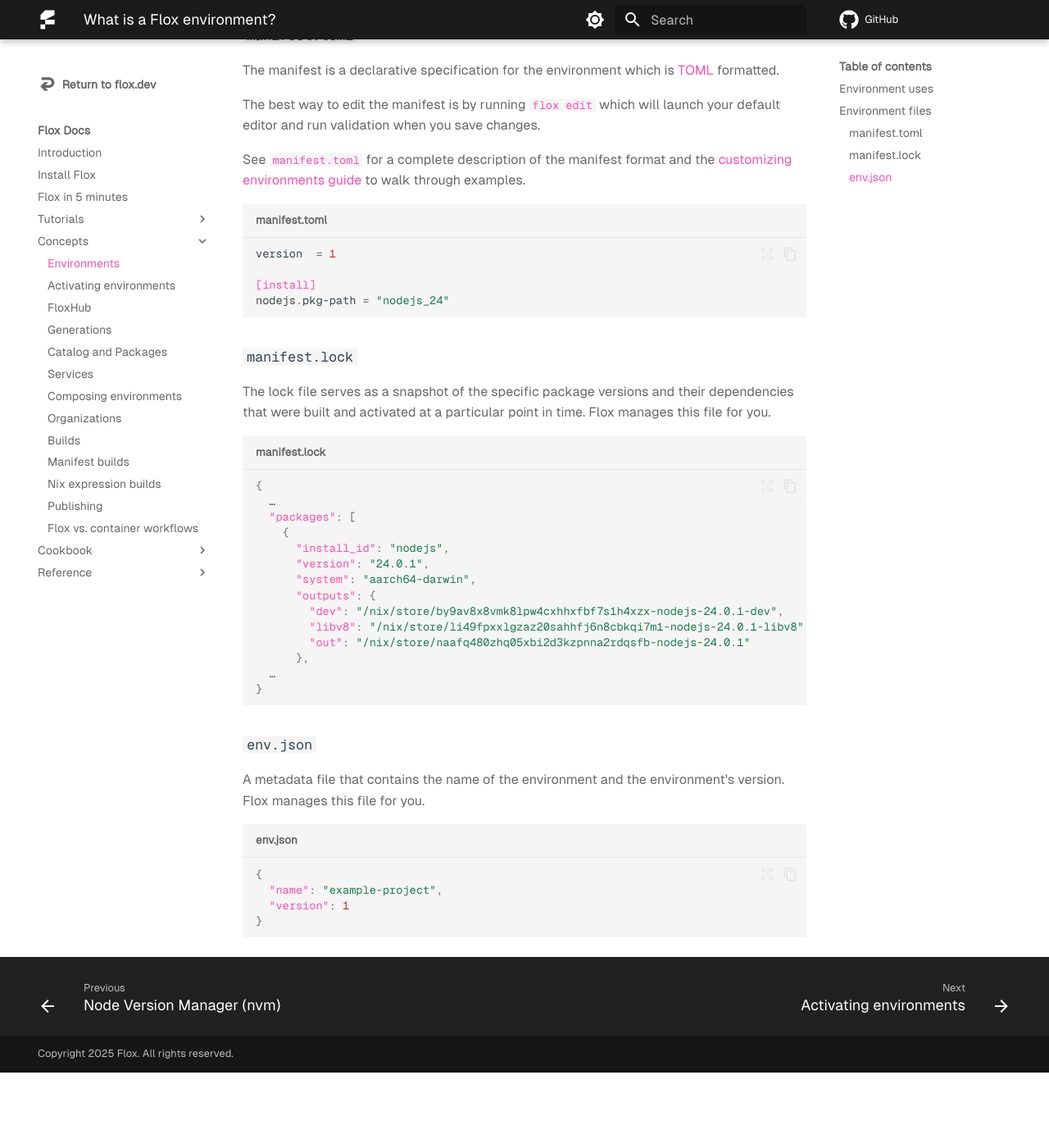
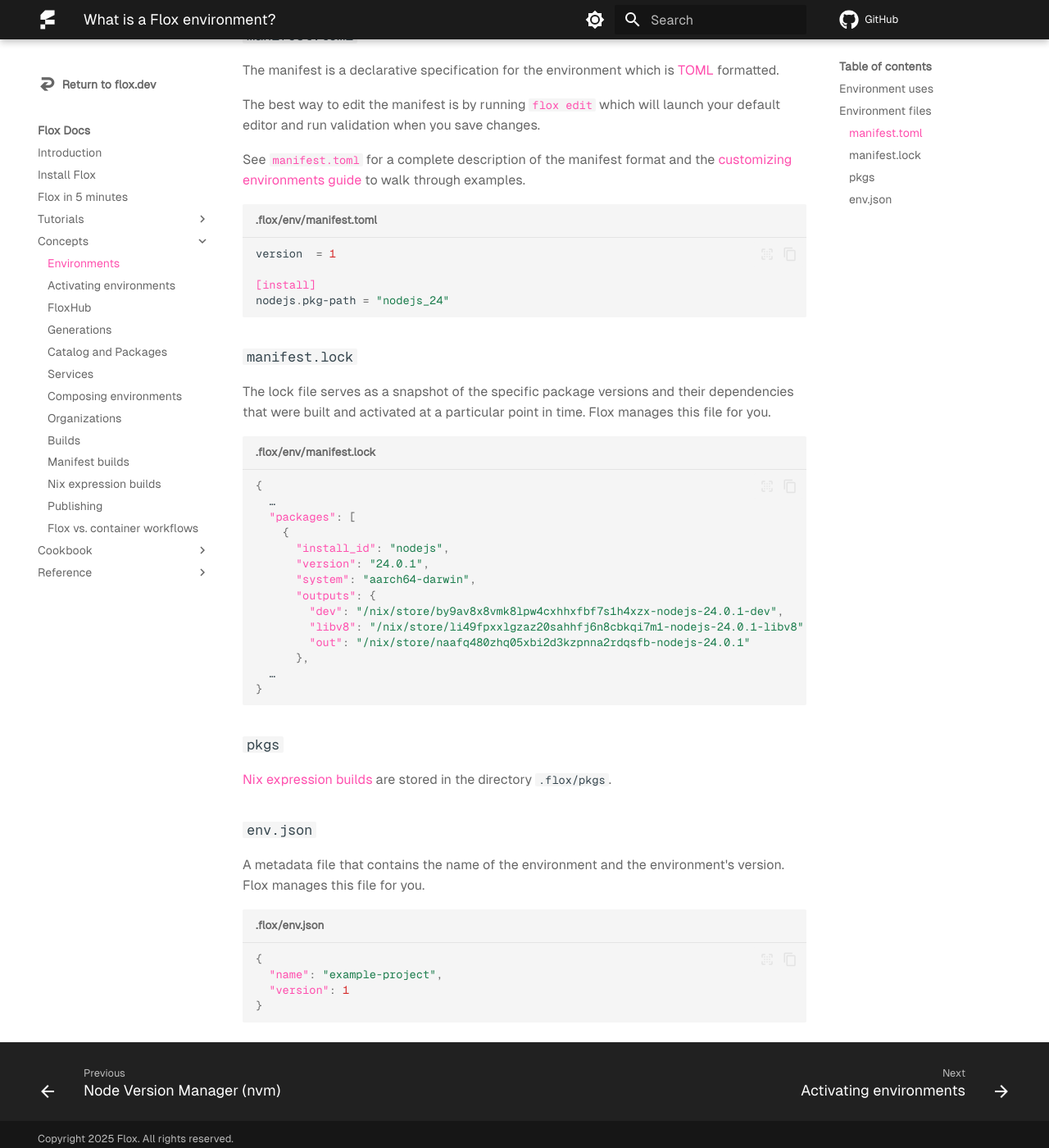
Before and after one commit to flox/floxdocs, an MkDocs documentation site: the page built from docs/concepts/environments.md, in a window 1280 px wide and 1400 px high, scrolled down 1313 px. Shown: the whole window at 82% size. Built offline with MkDocs 1.6.1 and Material for MkDocs 9.7.7, drawn with Linux system fonts in a browser that asks for light colours; plug-ins that fetch from the network failed and are left out; comment, search, counter and statistics services are not loaded; before the commit the page ends 2621 px from its top, so only the background shows below that.

Commit message:
feat(nef): Link .flox/pkgs from environments
And qualify the paths of the other files since some of them are in
`.flox/env` and some aren't. I'm not changing the heading titles because
that would break links and potentially make them too wordy.

````diff
--- a/docs/concepts/environments.md
+++ b/docs/concepts/environments.md
@@ -62,7 +62,7 @@
 
 See [`manifest.toml`][manifest] for a complete description of the manifest format and the [customizing environments guide][customizing_environments_guide] to walk through examples.
 
-```toml title="manifest.toml"
+```toml title=".flox/env/manifest.toml"
 version  = 1
 
 [install]
@@ -74,7 +74,7 @@
 The lock file serves as a snapshot of the specific package versions and their dependencies that were built and activated at a particular point in time.
 Flox manages this file for you.
 
-``` json title="manifest.lock"
+``` json title=".flox/env/manifest.lock"
 {
   …
   "packages": [
@@ -91,12 +91,16 @@
 }
 ```
 
+### `pkgs`
+
+[Nix expression builds][nix-expression-builds-concept] are stored in the directory `.flox/pkgs`.
+
 ### `env.json`
 
 A metadata file that contains the name of the environment and the environment's
 version. Flox manages this file for you.
 
-``` json title="env.json"
+``` json title=".flox/env.json"
 {
   "name": "example-project",
   "version": 1
@@ -119,4 +123,5 @@
 [floxhub_concept]: ./floxhub.md
 [discourse]: https://discourse.flox.dev/
 [manifest]: ../reference/command-reference/manifest.toml.md
+[nix-expression-builds-concept]: ./nix-expression-builds.md
 [toml_spec]: https://toml.io/en/v1.0.0
````
